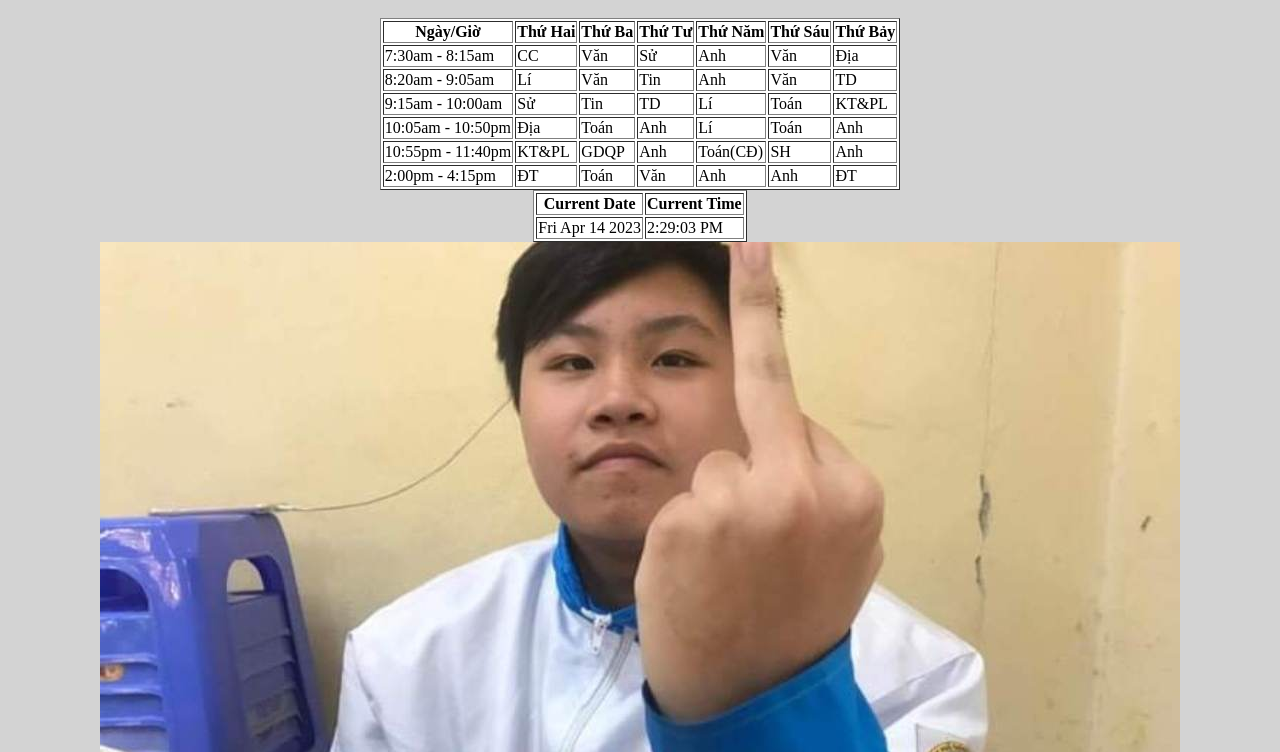
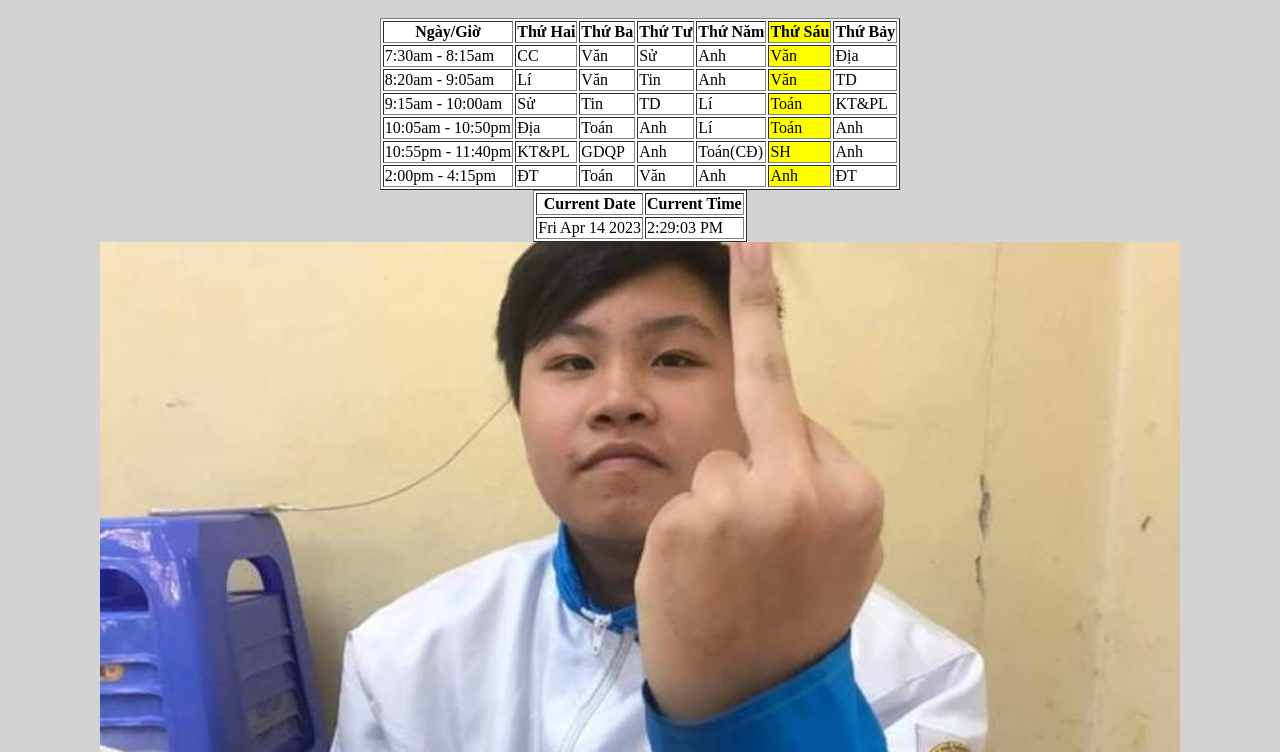
Before and after one commit to Duong12907/duong12907.github.io, a plain HTML site: page index.html in a window 1280 px wide. Shown: the part 48-800 px from the top of the page. Drawn offline with Linux system fonts and the light colour scheme.

Commit message:
Update index.html
Highlight_Day

```diff
--- a/index.html
+++ b/index.html
@@ -100,9 +100,37 @@
   }
   setInterval(updateDateTime, 1000);
 
+
+
+	  function highlightCurrentColumn() {
+	  const days = ['Thứ Hai', 'Thứ Ba', 'Thứ Tư', 'Thứ Năm', 'Thứ Sáu', 'Thứ Bảy'];
+	  const currentDate = new Date();
+	  const currentDay = days[currentDate.getDay() - 1];
+
+	  const table = document.getElementsByTagName('table')[0];
+	  const headerRow = table.rows[0];
+	  const columnCount = headerRow.cells.length;
+
+	  // loop through all the columns in the header row
+	  for (let i = 0; i < columnCount; i++) {
+		const columnHeader = headerRow.cells[i].innerHTML;
+		if (columnHeader === currentDay) {
+		  // add CSS class to highlight the column
+		  for (let j = 0; j < table.rows.length; j++) {
+			table.rows[j].cells[i].classList.add('highlight');
+		  }
+		  break; // exit the loop if we found the current column
+		}
+	  }
+	}
+	highlightCurrentColumn()
 </script>
 <img src="image.jpg" alt="TriNamCo">
 <style>
+.highlight {
+  background-color: yellow;
+}
+
   /* Style the game container */
   #game-container {
     display: inline-block;
```
